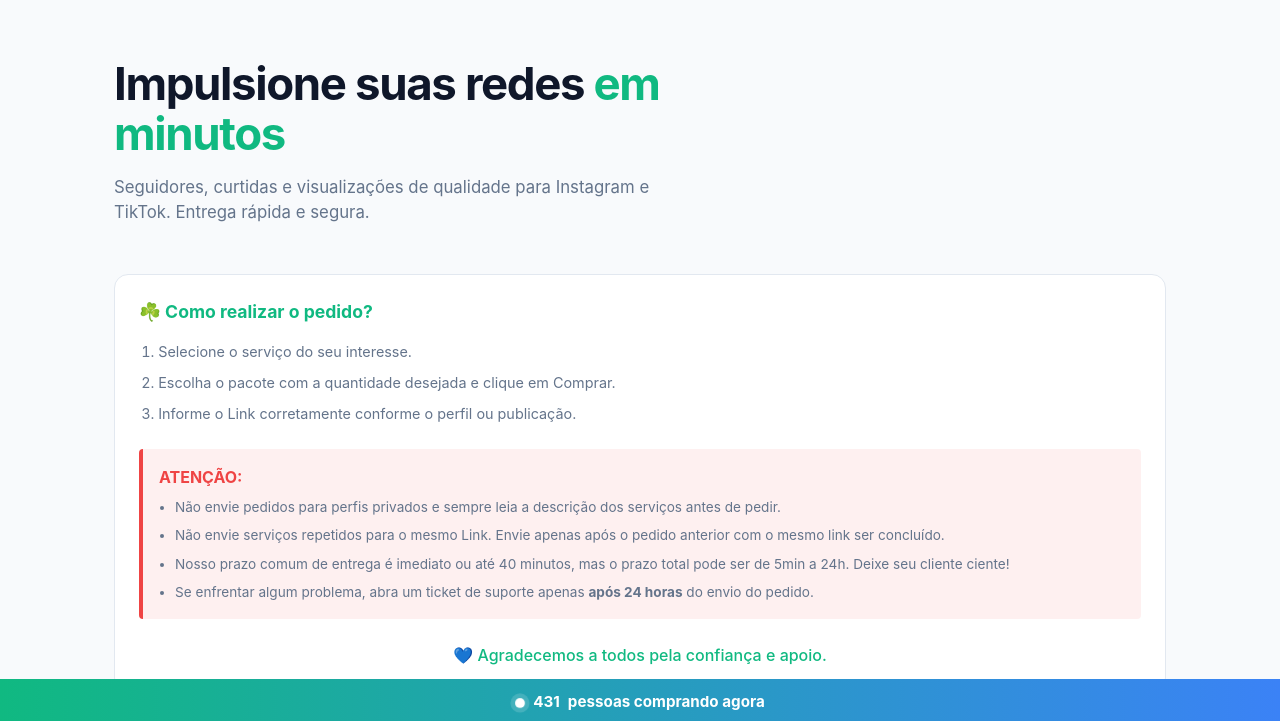
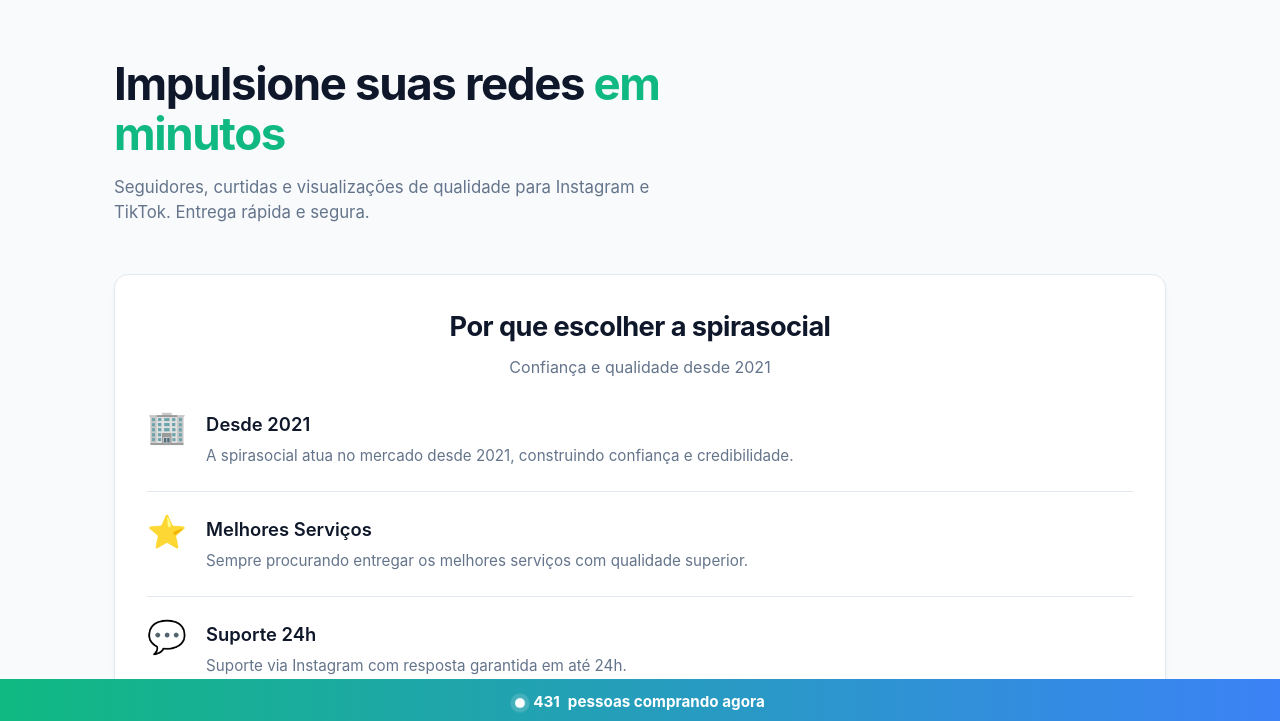
Before and after one commit to sc4utwith4/SMM-panel, a website: page index.html in a window 1280 px wide. Shown: the part 74-795 px from the top of the page. Drawn offline with Linux system fonts and the light colour scheme; no server answers.

Commit message:
feat: adicionar secao 'Por que escolher' no layout principal

```diff
--- a/index.html
+++ b/index.html
@@ -29,6 +29,44 @@
     <div class="container">
       <h1 class="hero-title">Impulsione suas redes <span class="accent">em minutos</span></h1>
       <p class="hero-subtitle">Seguidores, curtidas e visualizações de qualidade para Instagram e TikTok. Entrega rápida e segura.</p>
+    </div>
+  </section>
+  <!-- POR QUE ESCOLHER -->
+  <section class="container">
+    <div style="background: var(--bg-card); border: 1px solid var(--border); border-radius: var(--radius); padding: 2rem; margin-bottom: 2rem; box-shadow: 0 4px 6px -1px rgba(0, 0, 0, 0.05);">
+      <h2 style="text-align: center; color: var(--text); font-size: 1.7rem; font-weight: 700; margin-bottom: 0.5rem; letter-spacing: -0.02em;">Por que escolher a spirasocial</h2>
+      <p style="text-align: center; color: var(--text-muted); margin-bottom: 2rem; font-size: 1rem;">Confiança e qualidade desde 2021</p>
+
+      <div style="display: flex; flex-direction: column; gap: 1.5rem;">
+
+        <!-- Item 1 -->
+        <div style="display: flex; gap: 1.2rem; align-items: flex-start; padding-bottom: 1.5rem; border-bottom: 1px solid var(--border);">
+          <div style="font-size: 2rem; flex-shrink: 0; line-height: 1;">🏢</div>
+          <div>
+            <h4 style="color: var(--text); font-size: 1.15rem; font-weight: 600; margin-bottom: 0.35rem;">Desde 2021</h4>
+            <p style="color: var(--text-muted); font-size: 0.95rem; line-height: 1.5;">A spirasocial atua no mercado desde 2021, construindo confiança e credibilidade.</p>
+          </div>
+        </div>
+
+        <!-- Item 2 -->
+        <div style="display: flex; gap: 1.2rem; align-items: flex-start; padding-bottom: 1.5rem; border-bottom: 1px solid var(--border);">
+          <div style="font-size: 2rem; flex-shrink: 0; line-height: 1;">⭐</div>
+          <div>
+            <h4 style="color: var(--text); font-size: 1.15rem; font-weight: 600; margin-bottom: 0.35rem;">Melhores Serviços</h4>
+            <p style="color: var(--text-muted); font-size: 0.95rem; line-height: 1.5;">Sempre procurando entregar os melhores serviços com qualidade superior.</p>
+          </div>
+        </div>
+
+        <!-- Item 3 -->
+        <div style="display: flex; gap: 1.2rem; align-items: flex-start;">
+          <div style="font-size: 2rem; flex-shrink: 0; line-height: 1;">💬</div>
+          <div>
+            <h4 style="color: var(--text); font-size: 1.15rem; font-weight: 600; margin-bottom: 0.35rem;">Suporte 24h</h4>
+            <p style="color: var(--text-muted); font-size: 0.95rem; line-height: 1.5;">Suporte via Instagram com resposta garantida em até 24h.<br>E-mail: <a href="mailto:suporte.spirasocial@gmail.com" style="color: var(--accent); font-weight: 500; text-decoration: none;">suporte.spirasocial@gmail.com</a></p>
+          </div>
+        </div>
+
+      </div>
     </div>
   </section>
 
```
